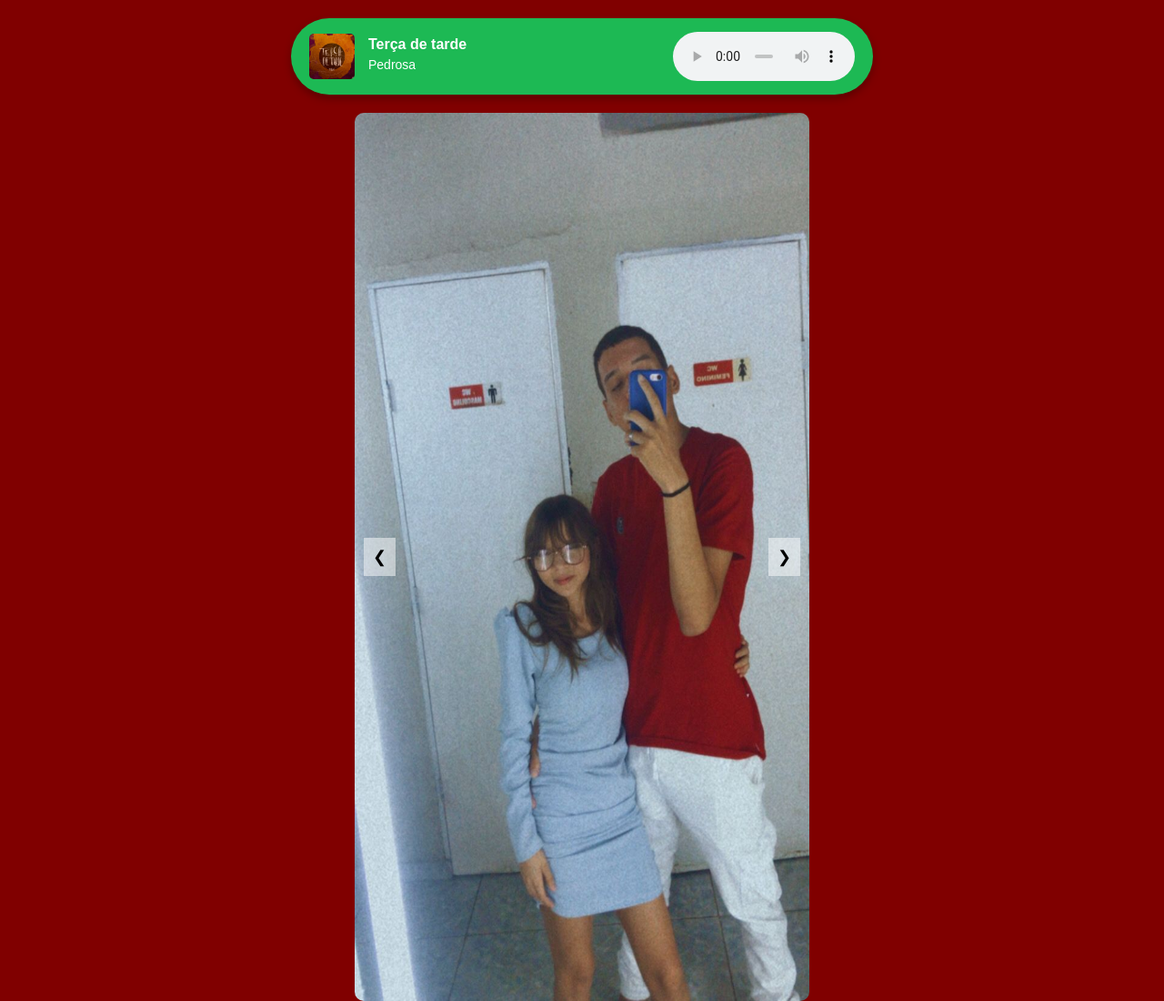
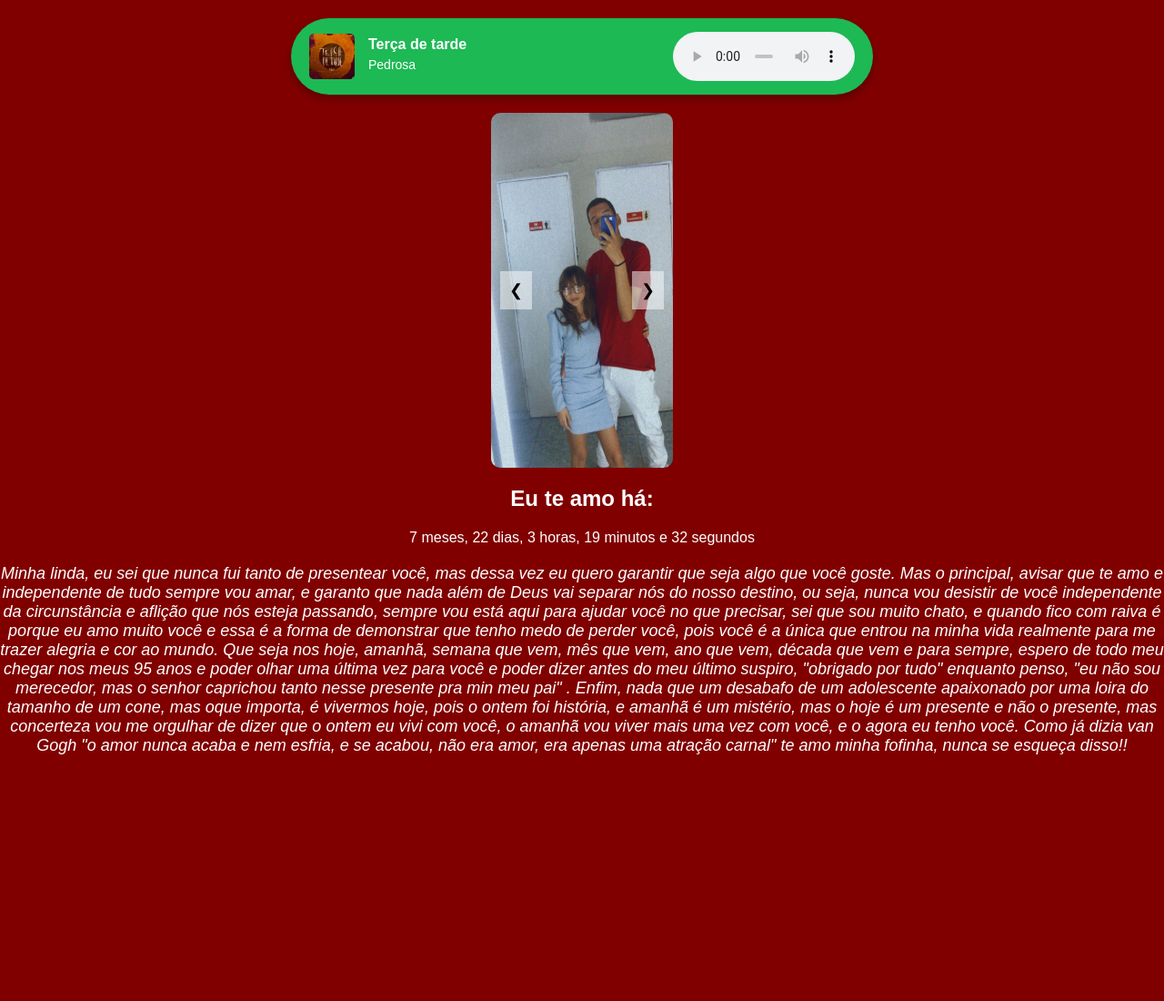
Before and after one commit to RichardVictor7/willb, a plain HTML site: page index.html in a window 1280 px wide. Shown: the top 1100 px of the page at 91% size. After the commit the page ends 848 px from the top, so only its background shows below. Drawn offline with Linux system fonts and the light colour scheme.

Commit message:
index.html

```diff
--- a/index.html
+++ b/index.html
@@ -57,7 +57,7 @@
         /* Estilo do carrossel */
         .carousel {
             position: relative;
-            width: 70%;
+            width: 200px;
             max-width: 500px; /* Ajuste o tamanho do carrossel */
             margin: 0 auto;
             overflow: hidden; /* Garante que as imagens que não estão visíveis sejam escondidas */
```
